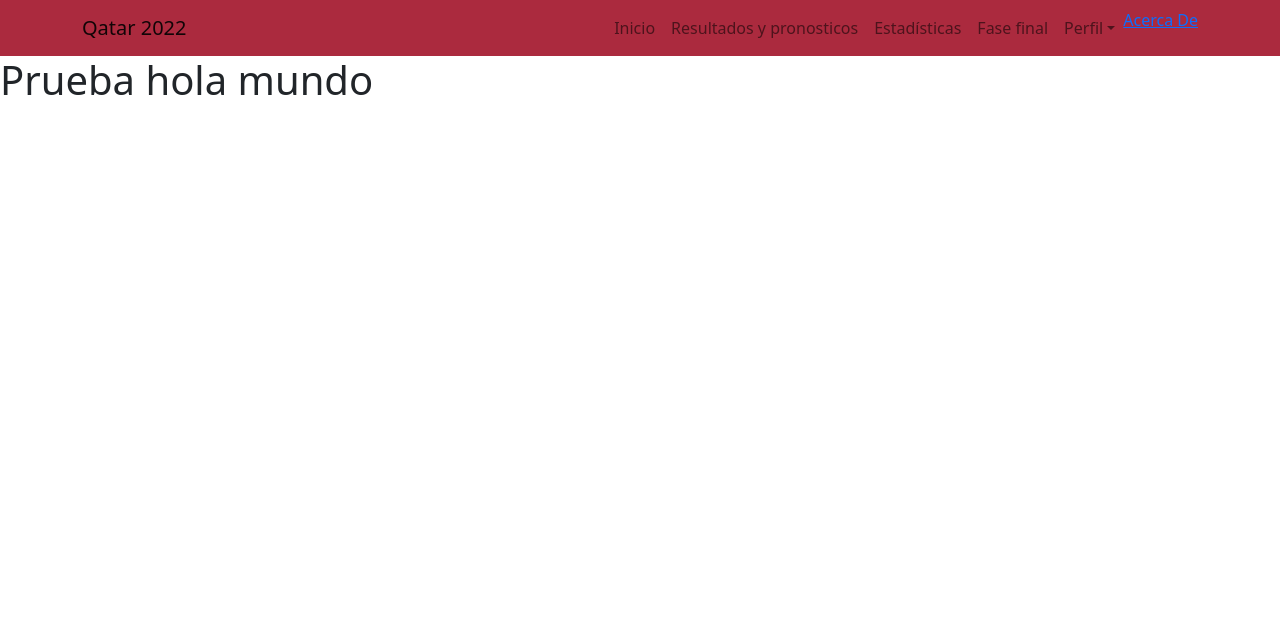
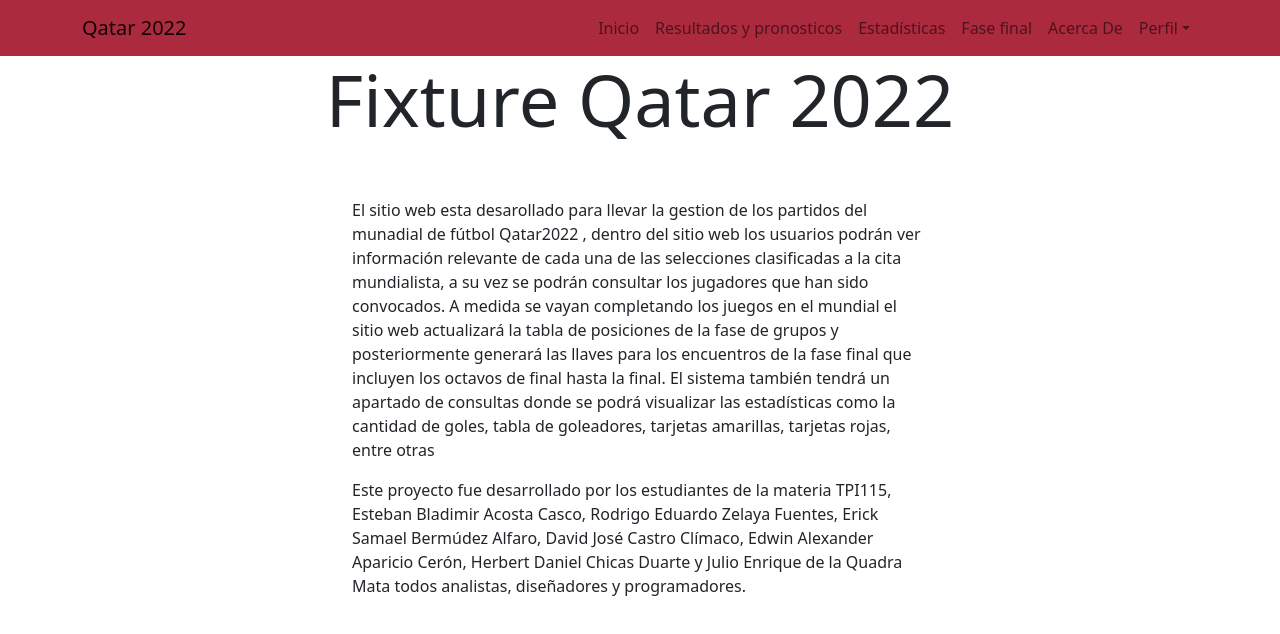
Before and after one commit to Proyecto-Qatar-2022-TPI115/fixture_qatar_frontend, a Vue app: page /acercade in a window 1280 px wide. Shown: the top 634 px of the page. Built offline with nearby package versions, Linux system fonts and the light colour scheme.

Commit message:
update acercade

```diff
--- a/src/components/AcercaDe.vue
+++ b/src/components/AcercaDe.vue
@@ -1,8 +1,45 @@
 <template>
-    <h1>Prueba hola mundo</h1>
+    <div>
+        <h1 class="display-2" style="text-align: center;">Fixture Qatar 2022</h1>
+    </div>
+    <div class="container">
+        <div class="row">
+            <div class="centrado">
+                <br>
+                <br>
+                <p>
+                    El sitio web esta desarollado para llevar la gestion de los partidos del munadial de
+                    fútbol Qatar2022 , dentro del sitio web los usuarios podrán ver información relevante
+                    de cada una de las selecciones clasificadas a la cita mundialista, a su vez se podrán
+                    consultar los jugadores que han sido convocados. A medida se vayan completando los
+                    juegos en el mundial el sitio web actualizará la tabla de posiciones de la fase de
+                    grupos y posteriormente generará las llaves para los encuentros de la fase final que
+                    incluyen los octavos de final hasta la final. El sistema también tendrá un apartado
+                    de consultas donde se podrá visualizar las estadísticas como la cantidad de goles,
+                    tabla de goleadores, tarjetas amarillas, tarjetas rojas, entre otras
+                </p>
+
+                <p>
+                    Este proyecto fue desarrollado por los estudiantes de la materia TPI115, Esteban Bladimir Acosta Casco,
+                    Rodrigo Eduardo Zelaya Fuentes, Erick Samael Bermúdez Alfaro, David José Castro Clímaco, Edwin Alexander Aparicio
+                    Cerón, Herbert Daniel Chicas Duarte y Julio Enrique de la Quadra Mata todos analistas, diseñadores y programadores.
+                </p>
+            </div>
+        </div>
+    </div>
+
+
+
+
 </template>
 <script>
 export default {
     name: 'AcercaDe'
 }
 </script>
+<style>
+    .centrado{
+    width: 600px;
+    margin: 0px auto;
+    }
+</style>
--- a/src/components/Header.vue
+++ b/src/components/Header.vue
@@ -17,6 +17,9 @@
                     <li class="nav-item">
                         <router-link class="nav-link" to="">Fase final</router-link>
                     </li>
+                    <li class="nav-item">
+                        <router-link class="nav-link" to="acercade">Acerca De</router-link>
+                    </li>
                     <li class="nav-item dropdown">
                         <a class="nav-link dropdown-toggle" id="navbarDropdown" href="#" role="button" data-bs-toggle="dropdown" aria-expanded="false">Perfil</a>
                         <ul class="dropdown-menu dropdown-menu-end" aria-labelledby="navbarDropdown">
@@ -32,9 +35,7 @@
                             </li>
                         </ul>
                     </li>
-                    <li>
-                        <router-link to="acercade">Acerca De</router-link>
-                    </li>
+
                 </ul>
             </div>
         </div>
```
